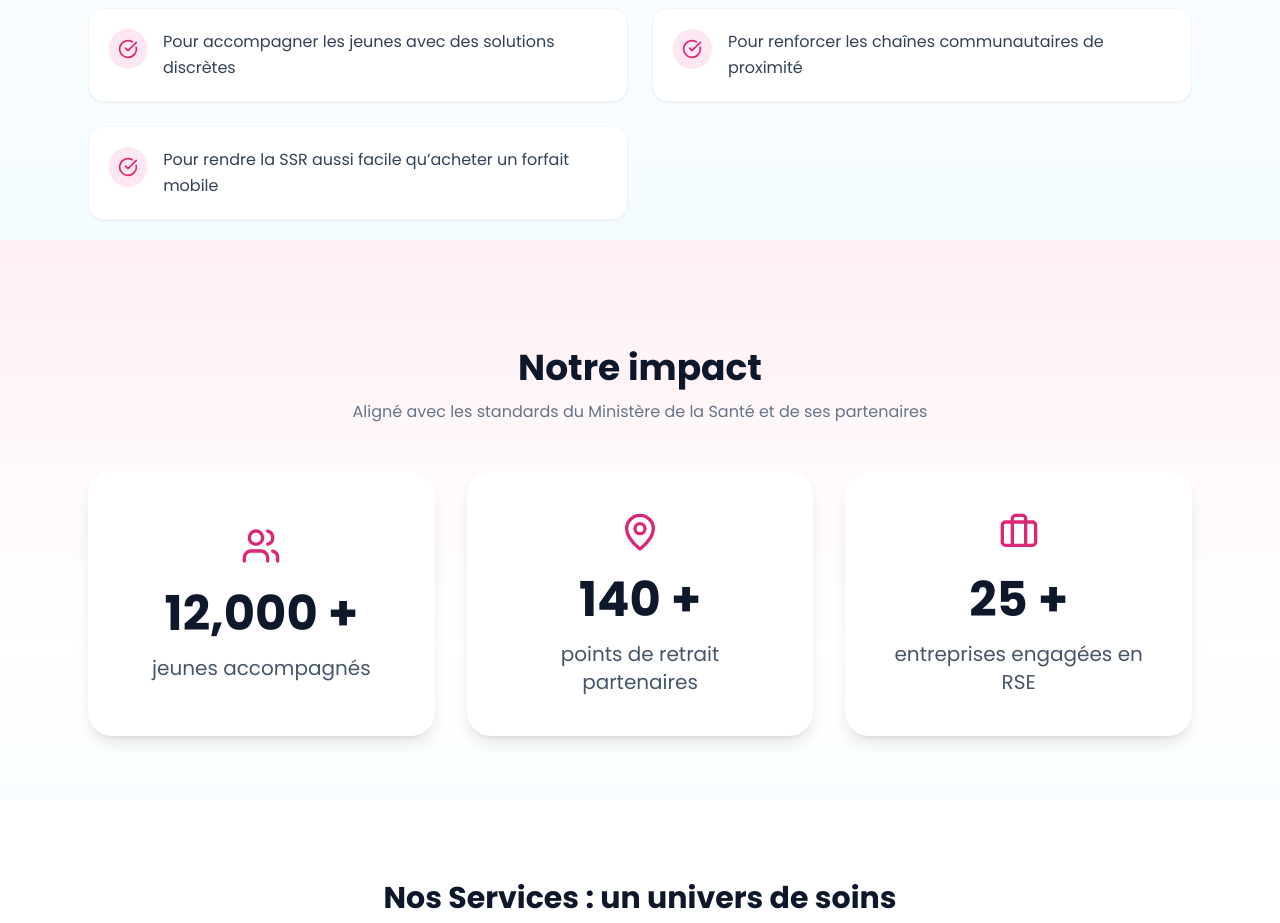
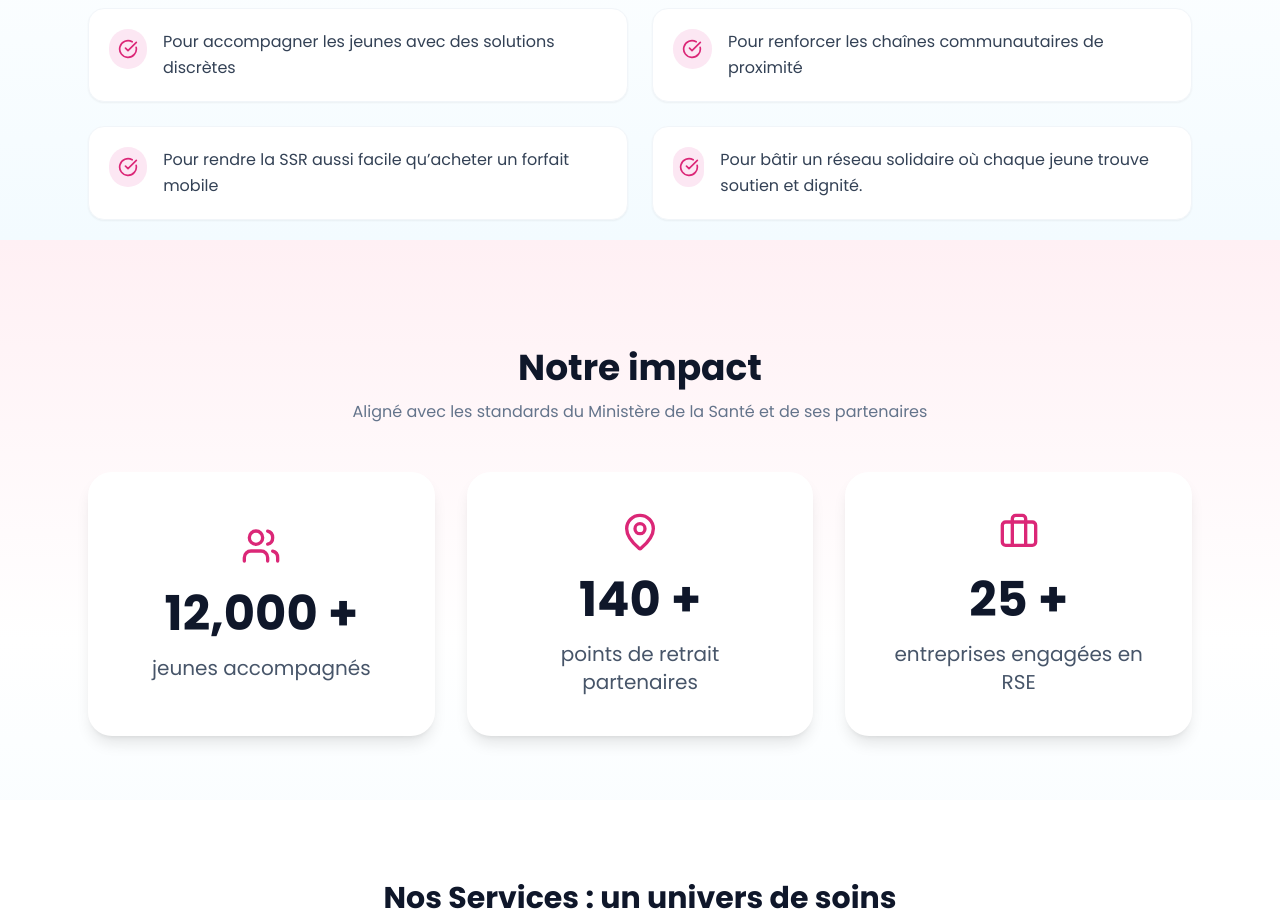
Before and after one commit to BeCare666/edotofamily0-, a Next.js app: page / in a window 1280 px wide. Shown: the part 1360-2283 px from the top of the page. Built offline with nearby package versions, Linux system fonts and the light colour scheme; no server answers.

Commit message:
j'ai ajouté un autre admin

```diff
--- a/components/Why.tsx
+++ b/components/Why.tsx
@@ -10,6 +10,7 @@ export default function PourquoiEDoto() {
         "Pour accompagner les jeunes avec des solutions discrètes",
         "Pour renforcer les chaînes communautaires de proximité",
         "Pour rendre la SSR aussi facile qu’acheter un forfait mobile",
+        "Pour bâtir un réseau solidaire où chaque jeune trouve soutien et dignité.",
     ];
 
     const [visibleItems, setVisibleItems] = useState<boolean[]>(Array(items.length).fill(false));
--- a/pages/pickup-dashboard.js
+++ b/pages/pickup-dashboard.js
@@ -109,6 +109,7 @@ export default function PickupDashboard() {
       });
 
       const json = await res.json();
+      //console.log("Profil utilisateur:", json);
       setMe(json);
       loadCampaigns();
     } catch {
@@ -176,9 +177,10 @@ export default function PickupDashboard() {
 
 
       );
+      console.log("filtered for stats", filtered);
       const total = filtered.length;
-      const completed = data.filter((r) => r.picked_up).length;
-
+      const completed = filtered.filter((r) => r.picked_up).length;
+      console.log("stats", { total, completed });
       setStats({
         total,
         completed,
--- a/services/authService.js
+++ b/services/authService.js
@@ -1,6 +1,7 @@
 import { apiRequest } from "../lib/api"
+import { useRouter } from "next/navigation"
+export const authService = {
 
-export const authService = {
     async register(name, email, password) {
         const res = await apiRequest("/register", {
             method: "POST",
@@ -51,9 +52,11 @@ export const authService = {
     },
 
     async logout() {
+        //const router = useRouter();
         await apiRequest("/logout", { method: "POST" });
         localStorage.removeItem("token");
         localStorage.removeItem("user");
+        //router.push("/login");
     },
     forgetPassword: (email) =>
         apiRequest("/forget-password", {
```
